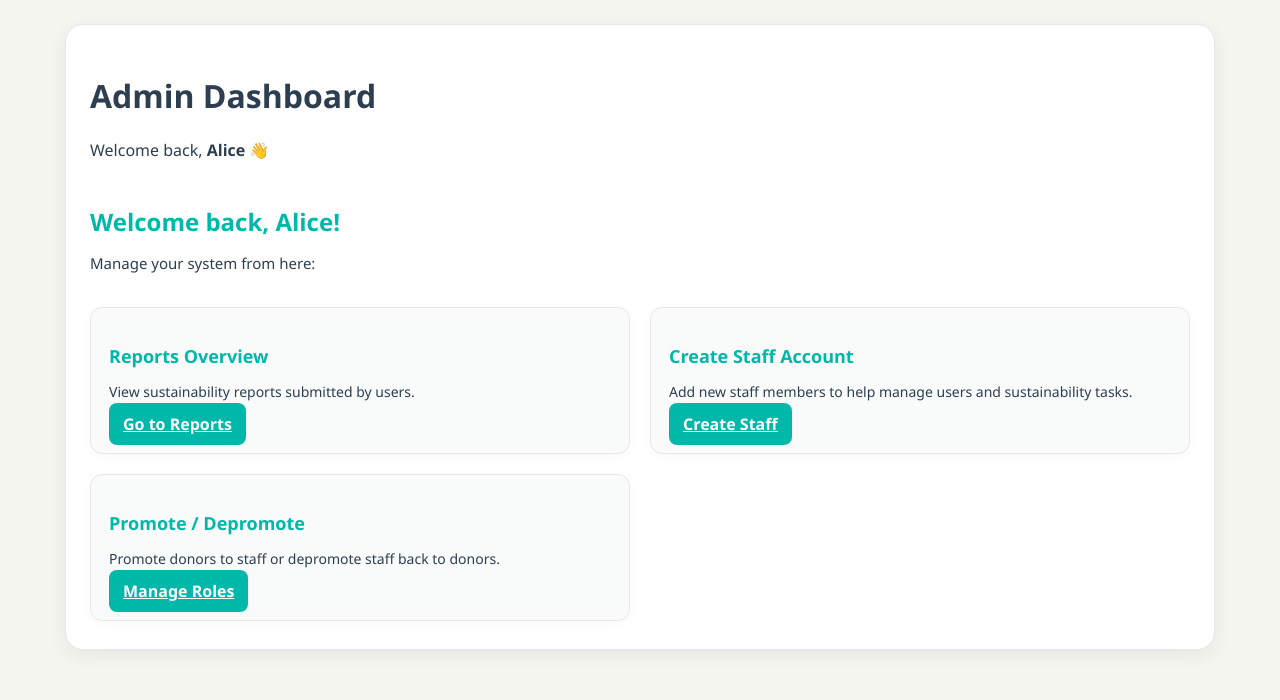
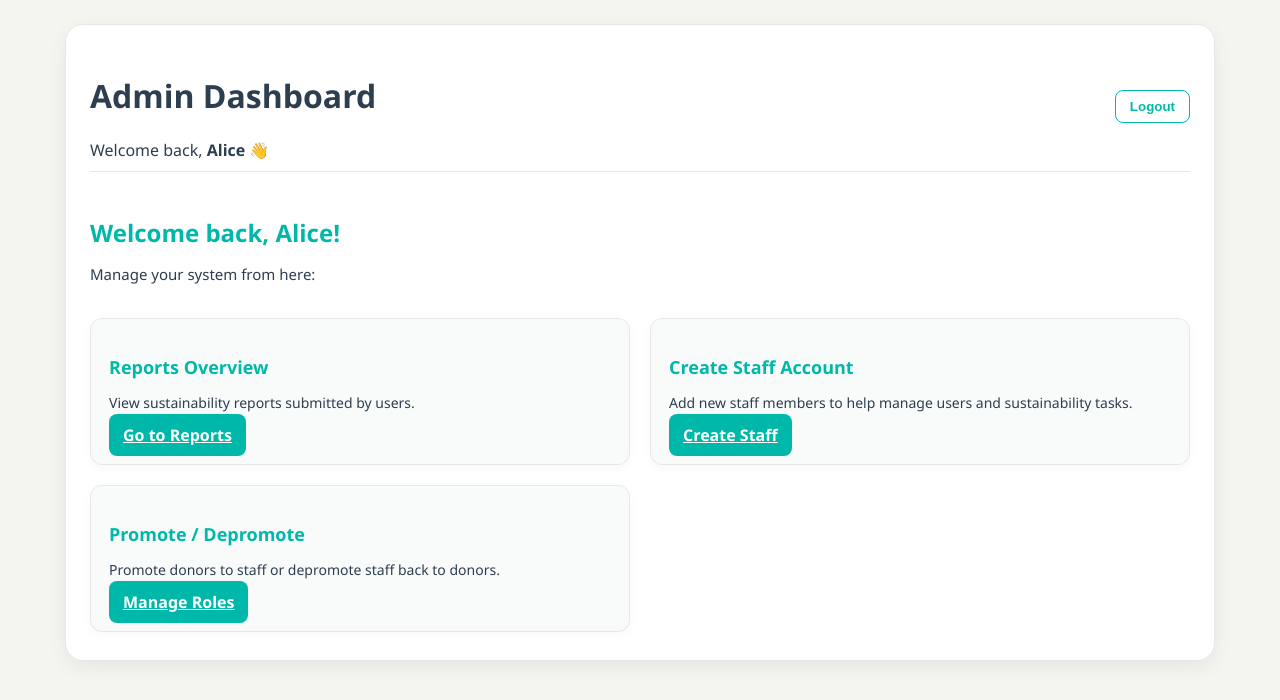
Before and after one commit to MobeenM17/SuswearGProject, a Next.js app: page /admin in a window 1280 px wide. Shown: the top 700 px of the page. Built offline with nearby package versions, Linux system fonts and the light colour scheme.

Commit message:
updated the admin pages and css for the logout button

```diff
--- a/app/admin/admin.css
+++ b/app/admin/admin.css
@@ -14,7 +14,41 @@
 }
 
 .dashboard-bubble:hover {
-  box-shadow: 0 10px 28px rgba(0,0,0,0.08);
+  box-shadow: 0 10px 28px rgba(0, 0, 0, 0.08);
+}
+
+/* ===== Admin Header ===== */
+.admin-header {
+  display: flex;
+  justify-content: space-between;
+  align-items: center;
+  padding-bottom: 10px;
+  border-bottom: 1px solid var(--edge);
+}
+
+.header-actions {
+  display: flex;
+  align-items: center;
+  gap: 12px;
+}
+
+/* Logout Button (Ghost Style Matching Donor Dashboard) */
+.ghost-btn {
+  background: transparent;
+  border: 1px solid var(--accent);
+  color: var(--accent);
+  padding: 8px 14px;
+  border-radius: 8px;
+  font-weight: 600;
+  cursor: pointer;
+  transition: all 0.2s ease;
+}
+
+.ghost-btn:hover {
+  background: var(--accent);
+  color: white;
+  transform: translateY(-2px);
+  box-shadow: 0 4px 12px rgba(0, 0, 0, 0.08);
 }
 
 /* Welcome Section */
--- a/app/admin/page.tsx
+++ b/app/admin/page.tsx
@@ -1,11 +1,22 @@
 "use client";
 
-
 import Link from "next/link";
+import { useRouter } from "next/navigation";
 import "./admin.css";
 
 export default function AdminDashboard() {
   const adminName = "Alice"; // session later
+  const router = useRouter();
+
+  const handleLogout = async () => {
+    try {
+      await fetch("/api/logout", { method: "POST", credentials: "include" });
+      router.push("/login");
+    } catch (err) {
+      console.error("Logout failed", err);
+      alert("Failed to log out.");
+    }
+  };
 
   return (
     <div className="admin-wrap">
@@ -16,6 +27,11 @@ export default function AdminDashboard() {
             <span className="back-link">
               Welcome back, <strong>{adminName}</strong> 👋
             </span>
+          </div>
+
+          {/* I Added Logout Button */}
+          <div className="header-actions">
+            <button className="ghost-btn" onClick={handleLogout}>Logout</button>
           </div>
         </header>
 
@@ -36,7 +52,7 @@ export default function AdminDashboard() {
           <div className="card">
             <h3>Create Staff Account</h3>
             <p>Add new staff members to help manage users and sustainability tasks.</p>
-           <Link href="/admin/create-staff" className="primary-btn">Create Staff</Link>
+            <Link href="/admin/create-staff" className="primary-btn">Create Staff</Link>
           </div>
 
           {/* Promote Donor */}
```
